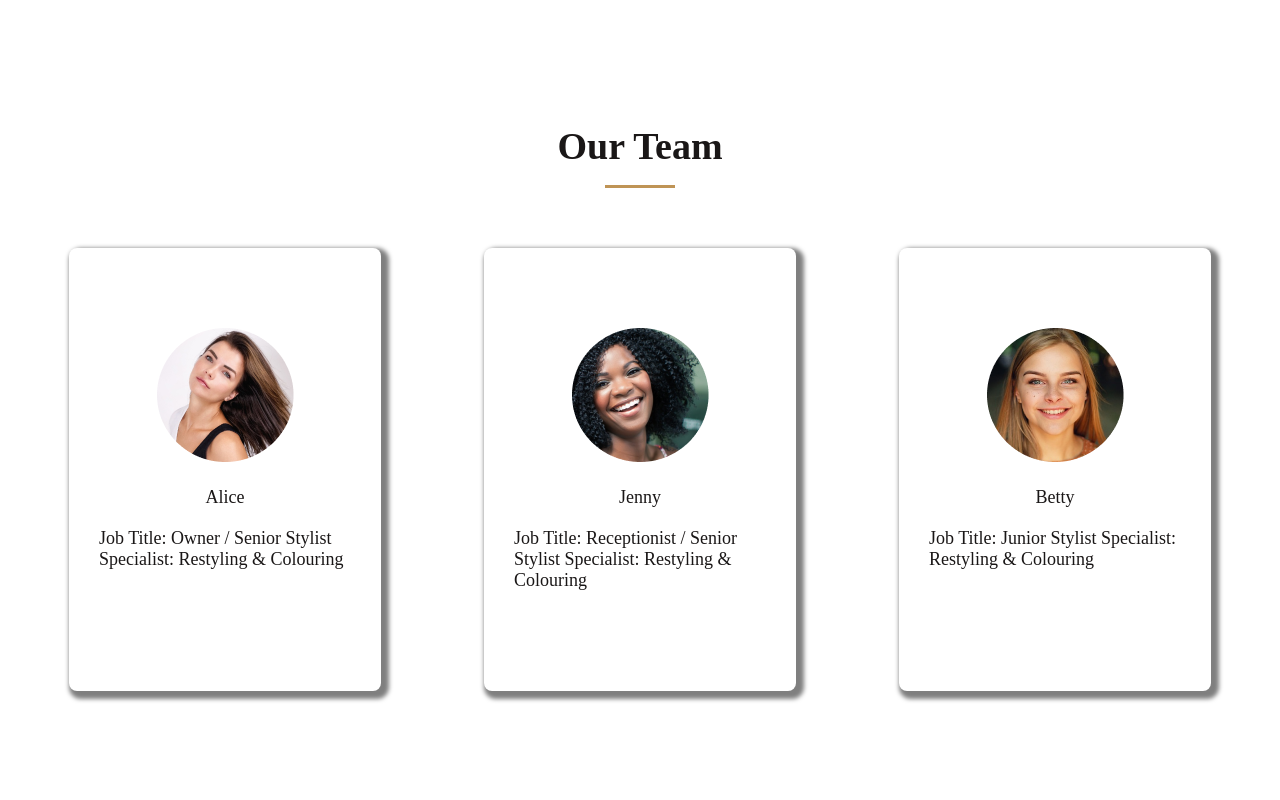
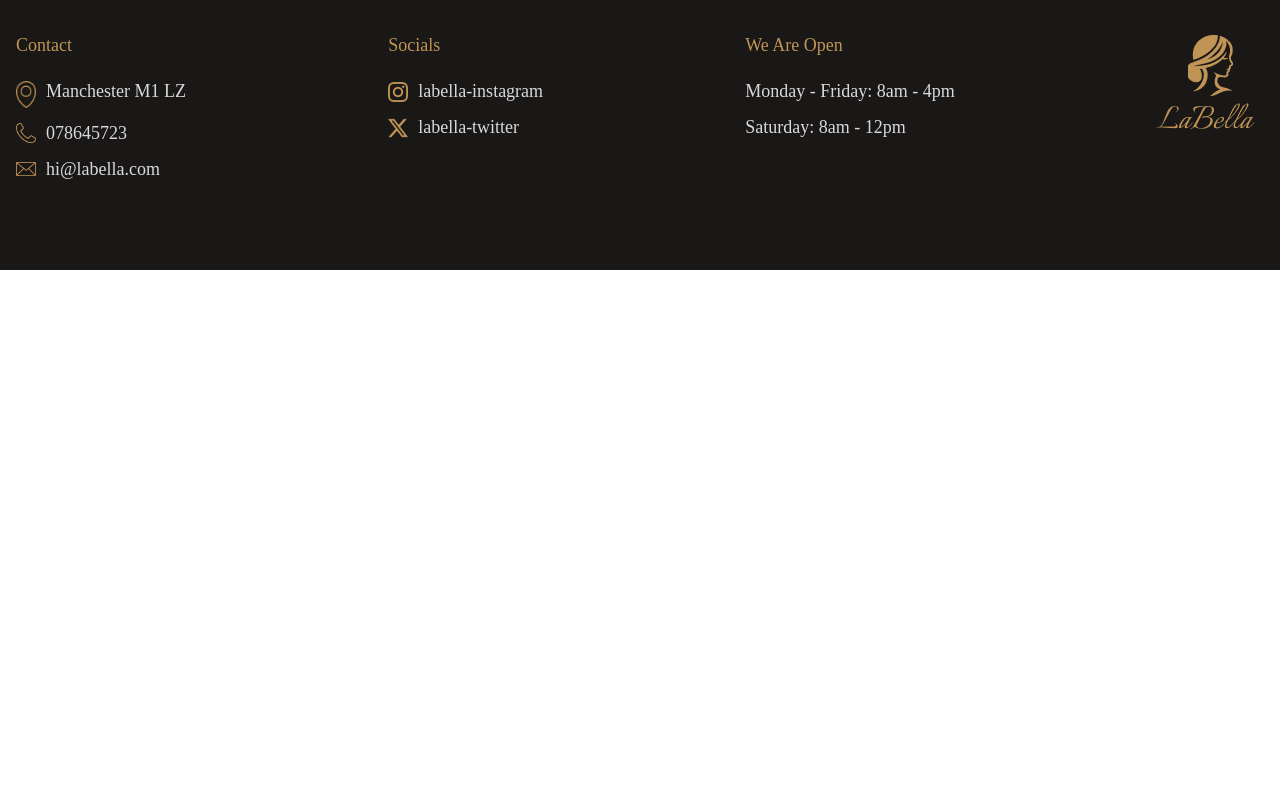
Before and after one commit to tomsky90/labella, a React (Vite) app: page / in a window 1280 px wide. Shown: the part 2940-3740 px from the top of the page. After the commit the page ends 3210 px from the top, so only its background shows below. Built offline with nearby package versions, Linux system fonts and the light colour scheme; a web font is replaced by a local one.

Commit message:
fix: fix padding

```diff
--- a/src/base-styles/main.scss
+++ b/src/base-styles/main.scss
@@ -12,9 +12,10 @@
 @import "../pages/Home/home-hero";
 @import "../pages/Home/home-about";
 @import "../pages/Home/home-choose-us";
-@import "../pages/Home/home-team";
+@import "../pages/About/team-section";
 @import "../pages/About/welcome-section";
 @import "../pages/About/training-section";
 @import "../pages/Prices/offers";
 @import "../pages/Prices/prices";
 @import "../pages/Contact/contact";
+@import "../pages/Home/slider";
--- a/src/pages/About/About.jsx
+++ b/src/pages/About/About.jsx
@@ -1,7 +1,10 @@
 import Banner from "../../components/Banner/Banner";
-import alice from "../../assets/images/About-page-image.png";
+import largeAlice from "../../assets/images/About-page-image.png";
 import bride from "../../assets/images/bride.png";
 import bannerImg from "../../assets/images/beauty-salon-4043096_1280.jpg";
+import jenny from "../../assets/images/Jenny.png";
+import betty from "../../assets/images/Betty.png";
+import alice from "../../assets/images/alice.png";
 
 const About = () => {
   return (
@@ -14,7 +17,7 @@ const About = () => {
       <section className="about">
         <div className="about__welcom-section-wrapper">
           <div className="about__welcom-img-wrapper">
-            <img src={alice} alt="Owner" className="about__welcome-img" />
+            <img src={largeAlice} alt="Owner" className="about__welcome-img" />
           </div>
           <div className="about__welcom-text-wrapper">
             <h2 className="about__welcom-heading">Welcome To LaBella</h2>
@@ -59,6 +62,38 @@ const About = () => {
           </div>
         </div>
       </section>
+      <section className="team">
+        <h2 className="team__heading">Our Team</h2>
+        <div className="team__wrapper">
+          <div className="team__card">
+            <div className="team__img-wrapper">
+              <img src={alice} alt="alice-owner" className="team__img" />
+            </div>
+            <h3>Alice</h3>
+            <p>
+              Job Title: Owner / Senior Stylist Specialist: Restyling &
+              Colouring
+            </p>
+          </div>
+          <div className="team__card">
+            <div className="team__img-wrapper">
+              <img src={jenny} alt="alice-owner" className="team__img" />
+            </div>
+            <h3>Jenny</h3>
+            <p>
+              Job Title: Receptionist / Senior Stylist Specialist: Restyling &
+              Colouring
+            </p>
+          </div>
+          <div className="team__card">
+            <div className="team__img-wrapper">
+              <img src={betty} alt="alice-owner" className="team__img" />
+            </div>
+            <h3>Betty</h3>
+            <p>Job Title: Junior Stylist Specialist: Restyling & Colouring</p>
+          </div>
+        </div>
+      </section>
     </div>
   );
 };
--- a/src/pages/Home/_home-team.scss
+++ b/src/pages/About/_team-section.scss
@@ -1,6 +1,10 @@
-.home-team {
+.team {
   padding: 200px 0;
   color: $black;
+
+  @include view(mobile) {
+    padding: 100px 0;
+  }
 
   &__heading {
     position: relative;
--- a/src/pages/About/_training-section.scss
+++ b/src/pages/About/_training-section.scss
@@ -1,6 +1,10 @@
 .about-training {
   padding: 150px 0;
   background-color: $pink;
+
+  @include view(mobile) {
+    padding: 150px 0;
+  }
 
   &__heading {
     position: relative;
--- a/src/pages/About/_welcome-section.scss
+++ b/src/pages/About/_welcome-section.scss
@@ -7,6 +7,7 @@
     @include container;
 
     @include view(tablet) {
+      padding: 150px 0;
       flex-direction: column;
       align-items: center;
     }
--- a/src/pages/Home/Home.jsx
+++ b/src/pages/Home/Home.jsx
@@ -5,9 +5,6 @@ import aboutImg from "../../assets/images/aboutImg.jpg";
 import badge from "../../assets/icons/excellence-honor-icon.png";
 import handShake from "../../assets/icons/partner-handshake-icon.png";
 import comb from "../../assets/icons/hair-salon-icon.png";
-import alice from "../../assets/images/alice.png";
-import jenny from "../../assets/images/Jenny.png";
-import betty from "../../assets/images/Betty.png";
 
 const Home = () => {
   return (
@@ -97,37 +94,8 @@ const Home = () => {
           </div>
         </div>
       </section>
-      <section className="home-team">
-        <h2 className="home-team__heading">Our Team</h2>
-        <div className="home-team__wrapper">
-          <div className="home-team__card">
-            <div className="home-team__img-wrapper">
-              <img src={alice} alt="alice-owner" className="home-team__img" />
-            </div>
-            <h3>Alice</h3>
-            <p>
-              Job Title: Owner / Senior Stylist Specialist: Restyling &
-              Colouring
-            </p>
-          </div>
-          <div className="home-team__card">
-            <div className="home-team__img-wrapper">
-              <img src={jenny} alt="alice-owner" className="home-team__img" />
-            </div>
-            <h3>Jenny</h3>
-            <p>
-              Job Title: Receptionist / Senior Stylist Specialist: Restyling &
-              Colouring
-            </p>
-          </div>
-          <div className="home-team__card">
-            <div className="home-team__img-wrapper">
-              <img src={betty} alt="alice-owner" className="home-team__img" />
-            </div>
-            <h3>Betty</h3>
-            <p>Job Title: Junior Stylist Specialist: Restyling & Colouring</p>
-          </div>
-        </div>
+      <section className="slider">
+        <h2 className="slider__heading">Our Recent Work</h2>
       </section>
     </div>
   );
```
Also changed, not shown: src/pages/Home/_slider.scss (added).
